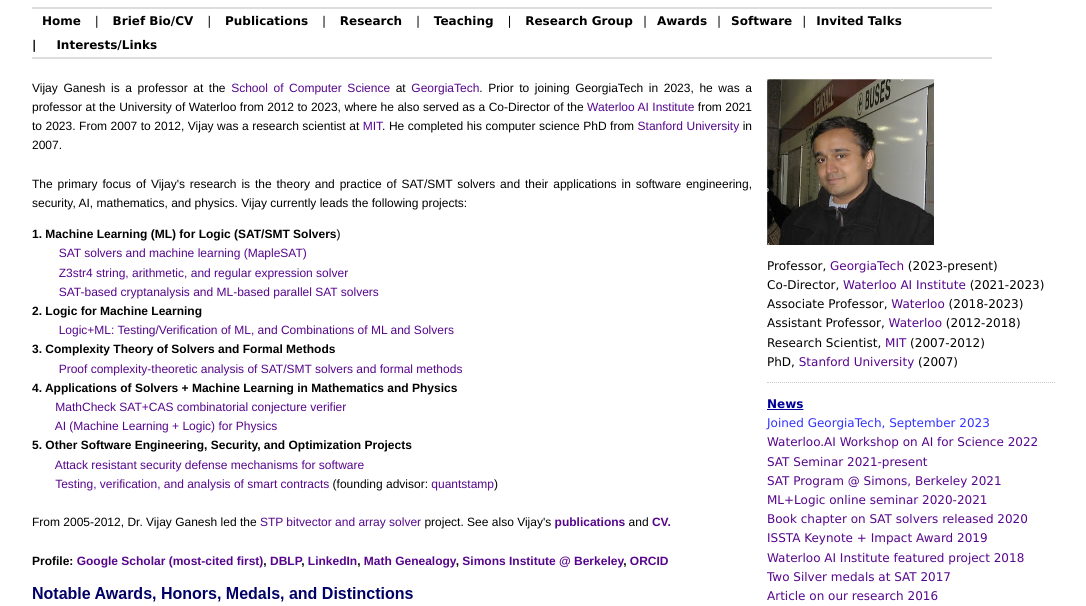
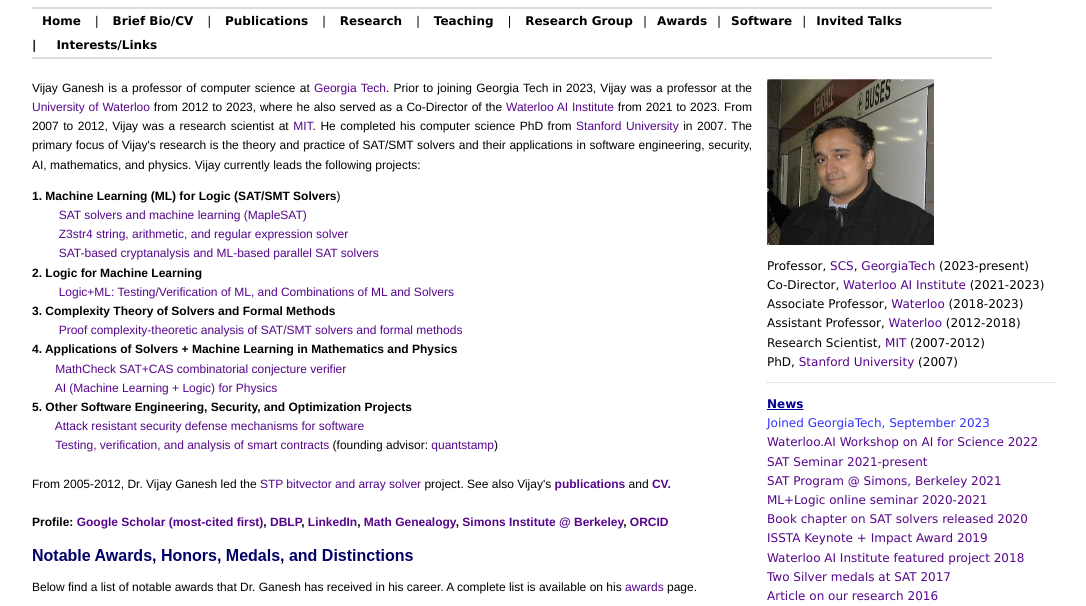
Before and after one commit to vganesh1/vganesh1.github.io, a plain HTML site: page index.html in a window 1280 px wide. Shown: the part 173-779 px from the top of the page, without its empty margins (128-1214 px from the left). Drawn offline with Linux system fonts and the light colour scheme.

Commit message:
CV file changed

```diff
--- a/index.html
+++ b/index.html
@@ -13,7 +13,7 @@
       <div id="header">
         <h1><small><small><small><small><img src="GeorgiaTech_RGB.png"
                     class="floatright" alt="GeorgiaTech"
-                    moz-do-not-send="true" width="322" height="111"></small></small></small></small></h1>
+                    moz-do-not-send="true" height="111" width="322"></small></small></small></small></h1>
         <h1><br>
         </h1>
         <h1>Vijay Ganesh<br>
@@ -134,6 +134,7 @@
 
 
 
+
           Bio/CV</a> | <a href="publications.html">Publications</a> | <a
           target="_blank" href="research.html">Research</a> | <a
           href="teaching.html">Teaching</a> | <a href="group.html">Research
@@ -247,8 +248,10 @@
 
 
 
+
           Group</a>|<a href="awards.html">Awards</a>|<a target="_blank"
           href="software.html">Software</a>|<a href="invitedtalks.html">Invited
+
 
 
 
@@ -362,18 +365,12 @@
       <div id="sidebar"> <img style="width: 167px; height: 166px;"
           alt="Vijay Ganesh" src="index_files/Vijay-Ganesh-at-MIT.jpg"><br>
         <p style="text-align: left; margin-left: 0px; width: 288px;">Professor,
-
-
-
-
-
-
-
-
+          <a moz-do-not-send="true" href="https://scs.gatech.edu/">SCS</a>,
           <a moz-do-not-send="true" href="https://www.gatech.edu">GeorgiaTech</a>
           (2023-present)<br>
           Co-Director, <a
             href="https://uwaterloo.ca/artificial-intelligence-institute/">Waterloo
+
 
 
 
@@ -434,9 +431,11 @@
 
 
 
+
                 GeorgiaTech, September 2023</font><br>
               <a moz-do-not-send="true"
 href="https://uwaterloo.ca/artificial-intelligence-institute/events/waterlooai-and-win-joint-workshop-artificial-intelligence">Waterloo.AI
+
 
 
 
@@ -459,6 +458,7 @@
                 online seminar 2020-2021</a><br>
             </span><a
 href="https://www.cambridge.org/ca/academic/subjects/computer-science/algorithmics-complexity-computer-algebra-and-computational-g/beyond-worst-case-analysis-algorithms">Book
+
 
 
 
@@ -594,22 +594,15 @@
             <div style="text-align: justify; width: 720px;">
               <meta http-equiv="content-type" content="text/html;
                 charset=windows-1252">
-              Vijay Ganesh is a professor at the <a
-                moz-do-not-send="true" href="https://scs.gatech.edu/">School
-
-
-
-
-
-
-
-
-                of Computer Science</a> at <a moz-do-not-send="true"
-                href="https://www.gatech.edu">GeorgiaTech</a>. Prior to
-              joining GeorgiaTech in 2023, he was a professor at the
-              University of Waterloo from 2012 to 2023, where he also
-              served as a Co-Director of the <a moz-do-not-send="true"
-href="https://uwaterloo.ca/artificial-intelligence-institute/">Waterloo
+              Vijay Ganesh is a professor of computer science at <a
+                moz-do-not-send="true" href="https://www.gatech.edu">Georgia
+                Tech</a>. Prior to joining Georgia Tech in 2023, Vijay
+              was a professor at the <a moz-do-not-send="true"
+                href="https://uwaterloo.ca/">University of Waterloo</a>
+              from 2012 to 2023, where he also served as a Co-Director
+              of the <a moz-do-not-send="true"
+                href="https://uwaterloo.ca/artificial-intelligence-institute/">Waterloo
+
                 AI Institute</a> from 2021 to 2023. From 2007 to 2012,
               Vijay was a research scientist at <a
                 moz-do-not-send="true" href="https://web.mit.edu">MIT</a>.
@@ -623,12 +616,12 @@
 
 
 
-                University</a> in 2007.<br>
-              <br>
-              The primary focus of Vijay's research is the theory and
-              practice of SAT/SMT solvers and their applications in
-              software engineering, security, AI, mathematics, and
-              physics. Vijay currently leads the following projects:<a
+
+                University</a> in 2007. The primary focus of Vijay's
+              research is the theory and practice of SAT/SMT solvers and
+              their applications in software engineering, security, AI,
+              mathematics, and physics. Vijay currently leads the
+              following projects:<a
                 href="https://sites.google.com/a/gsd.uwaterloo.ca/maplesat/"
                 target="_blank"><br>
               </a>
@@ -718,6 +711,7 @@
 
 
 
+
                 string, arithmetic, and regular expression solver</a><br>
               &nbsp;&nbsp;&nbsp;&nbsp;&nbsp;&nbsp;&nbsp; <a
                 href="https://sites.google.com/view/crypto-sat/"
@@ -726,6 +720,7 @@
               <b>2. Logic for Machine Learning</b><br>
               &nbsp;&nbsp;&nbsp;&nbsp;&nbsp;&nbsp;&nbsp; <a
                 href="https://ml-logic-seminar.github.io/ml_logic_website/">Logic+ML:
+
 
 
 
@@ -882,9 +877,11 @@
 
 
 
+
                 SAT+CAS combinatorial conjecture verifier</a><br>
               &nbsp;&nbsp;&nbsp;&nbsp;&nbsp;&nbsp; <a
                 href="https://ml-logic-seminar.github.io/ml_logic_website/physics.html">AI
+
 
 
 
@@ -916,6 +913,7 @@
               </a>&nbsp;&nbsp;&nbsp;&nbsp;&nbsp;&nbsp; <a
                 moz-do-not-send="true"
                 href="https://smart-contract-analysis.github.io/website/">Testing,
+
 
 
 
@@ -1117,8 +1115,10 @@
 
 
 
+
                   Genealogy</a>, <a
                   href="https://simons.berkeley.edu/people/vijay-ganesh">Simons
+
 
 
 
@@ -1184,6 +1184,7 @@
               style="font-weight: bold;"></span><span
               style="font-weight: bold;">
               <h2 style="text-align: justify; color: rgb(0, 0, 102);">Notable
+
 
 
 
@@ -1436,6 +1437,7 @@
 
 
 
+
                 Paper Award at ACSAC 2016</a><br>
             </li>
             <li> <a
@@ -1571,10 +1573,12 @@
 
 
 
+
                 Faculty Research Award 2013</a> (Only 6 winners
               worldwide in software engineering in 2013)</li>
             <li><a
 href="http://googleresearch.blogspot.ca/2011/12/our-second-round-of-google-research.html">Google
+
 
 
 
@@ -1839,6 +1843,7 @@
 
 
 
+
               </span></span></span><span style="font-weight: bold;"><span
               style="font-weight: bold;"><span style="font-weight:
                 normal;"><span style="font-weight: bold;"><span
@@ -1994,6 +1999,7 @@
 
 
 
+
                                         Service</h2>
                                       <div style="text-align: justify;
                                         font-weight: normal;"> </div>
@@ -2135,6 +2141,7 @@
 
 
 
+
                           of Satisfiability (JSAT)</a>. 2018-present</li>
                       <li style="font-weight: normal;">CSTVA Steering
                         Committee Member 2017-present, The International
@@ -2258,12 +2265,14 @@
 
 
 
+
                               Co-chair and Organizer</span></span></span></span></span><br>
                     <ul>
                       <li>Co-chair: CAV 2024<br>
                       </li>
                       <li>Co-organizer: <a moz-do-not-send="true"
                           href="https://www.dagstuhl.de/en/program/calendar/semhp/?semnr=22291">Dagsuthl
+
 
 
 
@@ -2291,8 +2300,10 @@
 
 
 
+
                                   <a moz-do-not-send="true"
                                     href="https://www.dagstuhl.de/en/program/calendar/semhp/?semnr=22411">Dagstuhl
+
 
 
 
@@ -2306,6 +2317,7 @@
                                     SAT and Combinatorial Solving" 2022</a></span></span></span></span></span></li>
                       <li style="font-weight: normal;">Co-chair: <a
                           href="https://formal-analysis.com/atva/2021/">ATVA
+
 
 
 
@@ -2370,6 +2382,7 @@
                           href="https://ece.uwaterloo.ca/MLSecurity/"> </a><a
 href="https://smart-contract-analysis.github.io/blockchain-workshop-2019/"
                           target="_blank" moz-do-not-send="true">Waterloo
+
 
 
 
@@ -2543,12 +2556,14 @@
 
 
 
+
                           School on SAT/SMT Solvers 2011</a><span
                           style="font-weight: normal;"> at <a
                             href="http://www.mit.edu/" target="_blank">MIT</a>
                           from June 12-17, 2011. (Reviews by </span><a
                           style="font-weight: normal;"
                           href="http://seanhn.wordpress.com/category/satsmt-summer-school-2011/">Sean
+
 
 
 
@@ -2785,6 +2800,7 @@
 
 
 
+
                                           6-12, 2004<br>
                                         </span></span></span></span></span></span></span></span></span></li>
                     </ul>
@@ -2810,6 +2826,7 @@
 
 
 
+
             2022</a>, <a moz-do-not-send="true"
             href="https://atva-conference.org/2022/">ATVA 2022</a>, <a
             moz-do-not-send="true"
@@ -2867,10 +2884,12 @@
 
 
 
+
             2021</a>,&nbsp; <a
             href="https://sites.google.com/unibs.it/socs2021/home">SOCS
             2021</a>, <a
             href="https://aaai.org/Conferences/AAAI-21/ws21workshops/">AAAI-XAI
+
 
 
 
@@ -2926,6 +2945,7 @@
             href="https://easychair.org/cfp/ICTAI2019">ICTAI 2019</a>, <a
             href="https://idrbt.ac.in/ICISS-2019/committees.html">ICISS
             2019</a>, <a href="http://cp2018.a4cp.org/" target="_blank">CP
+
 
 
 
@@ -3095,8 +3115,10 @@
 
 
 
+
             of Symbolic Logic (ASL) Special Session 2017</a>, <a
             href="http://icse2017.gatech.edu/?q=home" target="_blank">ICSE
+
 
 
 
@@ -3228,6 +3250,7 @@
             href="http://conf.researchr.org/home/POPL-2016"
             target="_blank">POPL (ERC) 2016</a>, ICDCIT 2016, <a
             href="http://www.spsm-workshop.org/2015/" target="_blank">SPSM
+
 
 
 
@@ -3474,7 +3497,9 @@
 
 
 
+
                                                           normal;">School
+
 
 
 
@@ -3503,6 +3528,7 @@
 
 
 
+
                                                           Ferst Dr NW,
                                                           Atlanta, GA
                                                           30332, United
@@ -3511,6 +3537,7 @@
                                                           +1-404-385-6362<br>
                                                           </span></span><span
                                                           style="font-weight:
+
 
 
 
```
Also changed, not shown: 1 other file.
